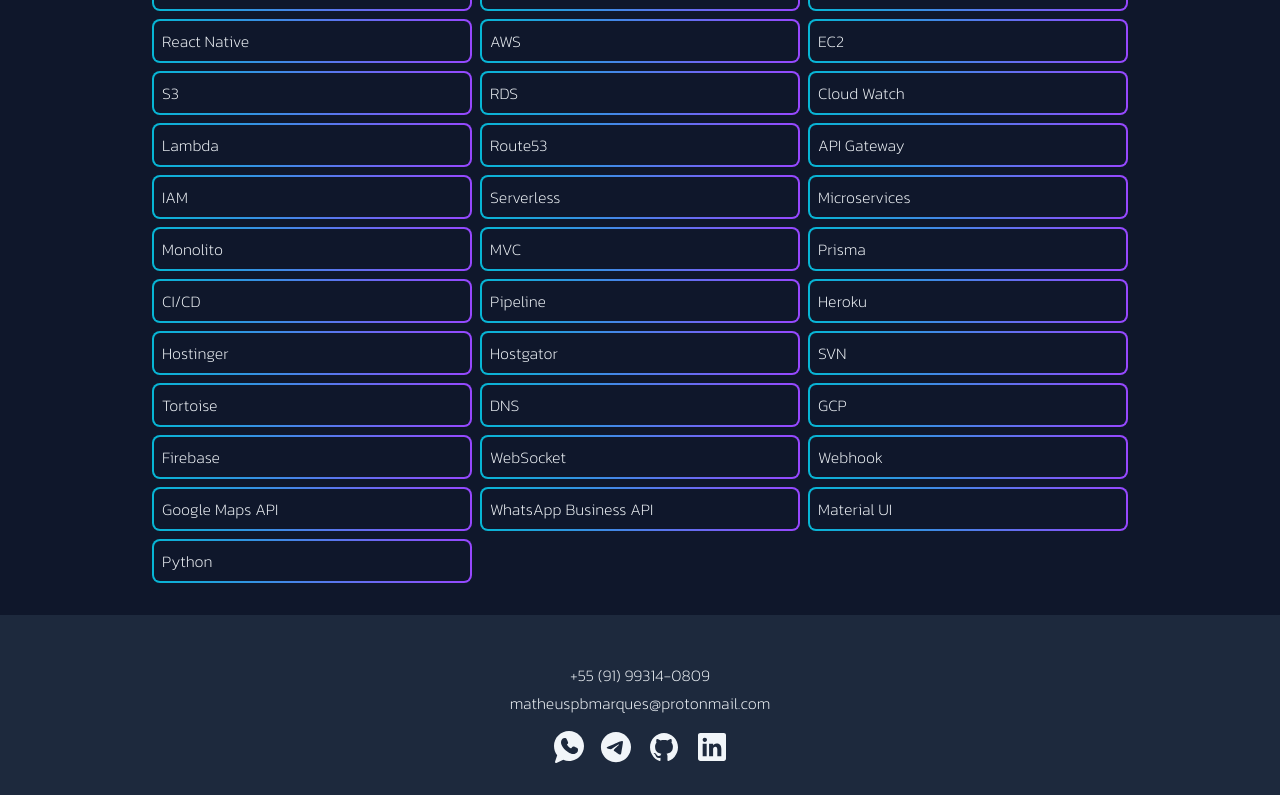
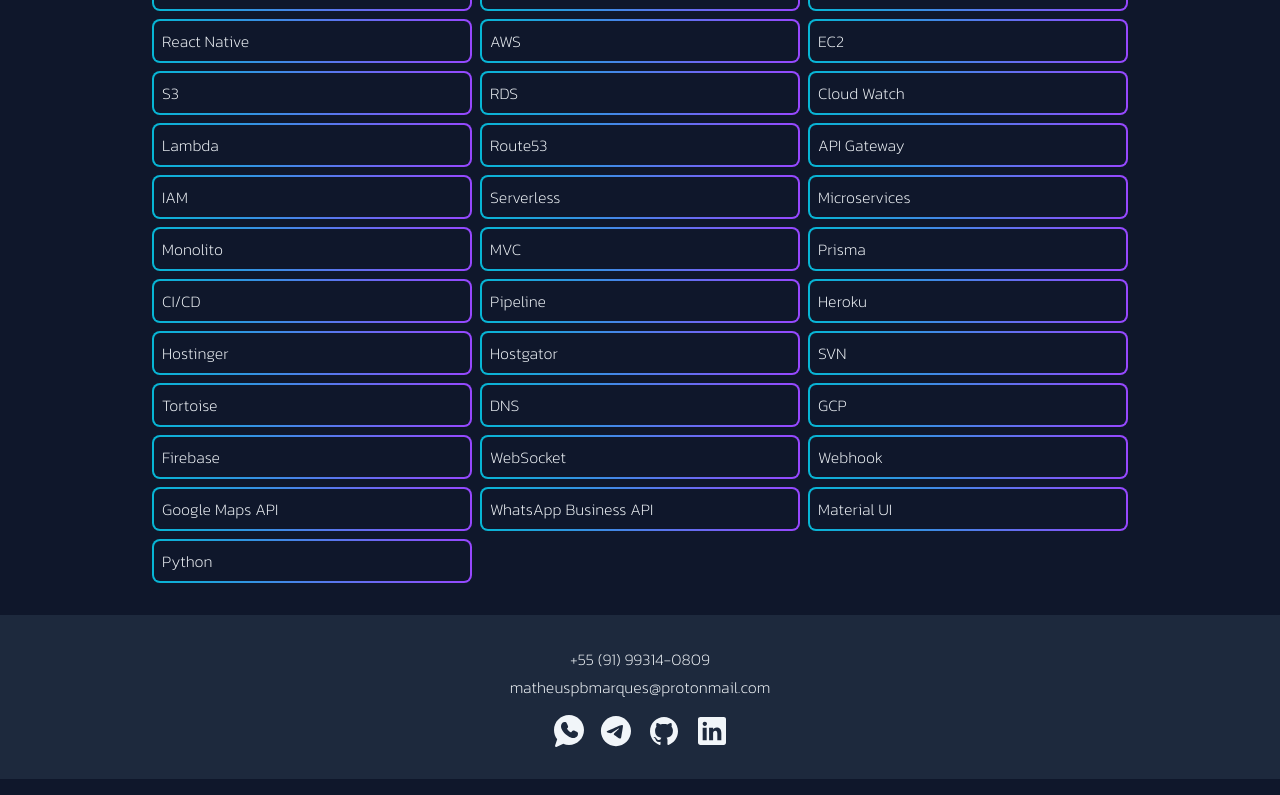
Before and after one commit to matheuspbmarques/portfolio, a Next.js app: page / in a window 1280 px wide. Shown: the part 2801-3596 px from the top of the page. Built offline with nearby package versions, Linux system fonts and the light colour scheme.

Commit message:
chore: remove mt from first list contact

```diff
--- a/components/sections/Contact.tsx
+++ b/components/sections/Contact.tsx
@@ -22,7 +22,7 @@
   return (
     <footer id={id} className="bg-slate-800">
       <div className="mx-auto flex flex-col px-6 py-8 max-w-5xl">
-        <ul className="flex flex-col justify-center gap-1 mt-4">
+        <ul className="flex flex-col justify-center gap-1">
           <li className="text-center">+55 (91) 99314-0809</li>
           <li className="text-center">matheuspbmarques@protonmail.com</li>
         </ul>
```
